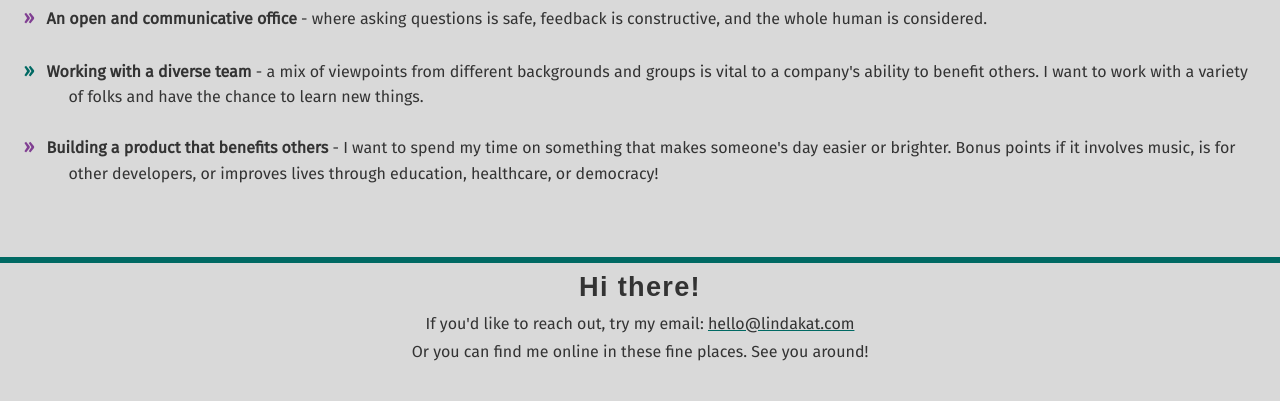
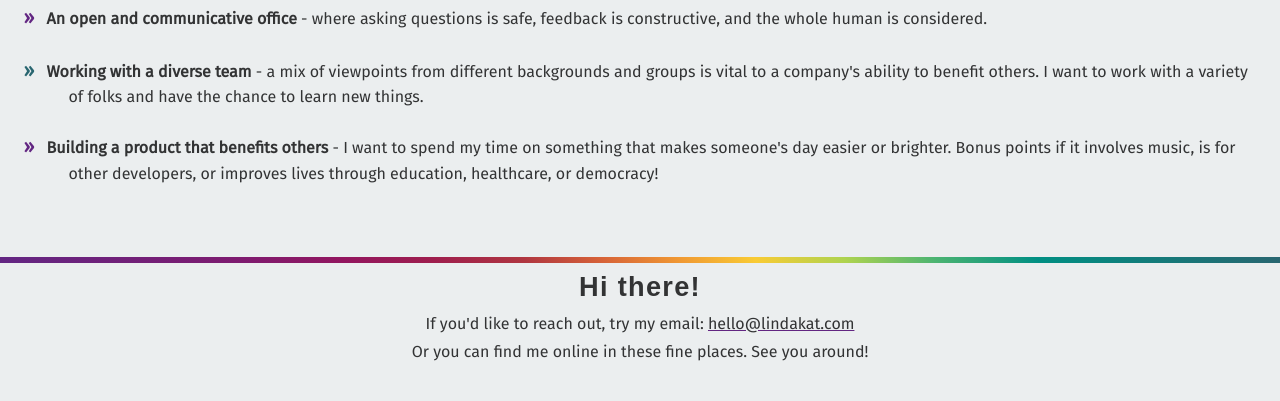
Before and after one commit to lindakatcodes/lindakatdev, an Astro site: page /about in a window 1280 px wide. Shown: the part 628-1029 px from the top of the page. Built offline with nearby package versions, Linux system fonts and the light colour scheme; Astro itself is replaced by a stand-in of ours; a web font is replaced by a local one.

Commit message:
changed back to original color scheme; updated variables as needed

```diff
--- a/src/components/colorTest.astro
+++ /dev/null
@@ -1,30 +0,0 @@
-<div class="wrapper">
-  <div class="one">Box 1</div>
-  <div class="two">Box 2</div>
-</div>
-
-<style>
-  .wrapper {
-    display: flex;
-    gap: 30px;
-    justify-content: center;
-    margin-top: 50px;
-  }
-
-  .one,
-  .two {
-    width: 200px;
-    height: 200px;
-    padding: 5px;
-    text-align: center;
-    color: var(--text-flip);
-  }
-
-  .one {
-    background: var(--accent);
-  }
-
-  .two {
-    background: var(--highlight);
-  }
-</style>
--- a/src/components/footer.astro
+++ b/src/components/footer.astro
@@ -37,11 +37,11 @@
     background: none;
     border: none;
     cursor: pointer;
-    text-decoration: solid underline var(--accent);
+    text-decoration: solid underline var(--purple);
   }
 
   .email-copy-action:hover {
-    background-color: var(--highlight);
+    background-color: var(--pink);
     text-decoration-style: double;
     -webkit-background-clip: text;
     -webkit-text-fill-color: transparent;
--- a/src/components/navBar.astro
+++ b/src/components/navBar.astro
@@ -45,7 +45,7 @@
   }
 
   .link:hover {
-    text-decoration: 4px underline solid var(--highlight);
+    text-decoration: 4px underline solid var(--green);
     text-underline-offset: 5px;
   }
 
@@ -56,7 +56,7 @@
 
   .home:hover {
     text-decoration: none;
-    color: var(--accent);
+    color: var(--blue);
   }
 
   .spacer {
@@ -64,6 +64,6 @@
   }
 
   .active {
-    color: var(--highlight);
+    color: var(--purple);
   }
 </style>
--- a/src/components/themeToggle.astro
+++ b/src/components/themeToggle.astro
@@ -67,7 +67,7 @@
   }
 
   .theme-button svg:hover {
-    fill: var(--highlight);
+    fill: var(--yellow);
   }
 </style>
 
--- a/src/pages/about.astro
+++ b/src/pages/about.astro
@@ -76,7 +76,7 @@
   h1 {
     text-align: center;
     font-size: 2.5rem;
-    color: var(--accent);
+    color: var(--blue);
     margin-bottom: 0.75rem;
   }
 
@@ -90,7 +90,7 @@
     height: auto;
     margin: 1.5rem auto 1rem;
     border-radius: 50px;
-    border: 2px solid var(--highlight);
+    border: 2px solid var(--yellow);
     box-shadow: -12px 12px 16px 0px var(--bg-shadow);
   }
 
@@ -98,11 +98,11 @@
     background: none;
     border: none;
     cursor: pointer;
-    text-decoration: solid underline var(--accent);
+    text-decoration: solid underline var(--gradient);
   }
 
   .email-copy-action:hover {
-    background-color: var(--highlight);
+    background-color: var(--pink);
     text-decoration-style: double;
     -webkit-background-clip: text;
     -webkit-text-fill-color: transparent;
--- a/src/styles/global.css
+++ b/src/styles/global.css
@@ -17,43 +17,78 @@
 }
 
 /*
-  dark theme
-  background hsl(0,0%,20%)
-  bg-shadow hsl(0,0%,10%)
-  bg-light hsl(0,0%,30%)
-  text-main hsl(0,0%,85%)
-  text-flip hsl(0,0%,20%)
-  accent hsla(233, 65%, 73%, 1)
-  highlight hsla(164, 51%, 65%, 1)
+dark
+purple: D3A9EA
+blue: 95D9E4
+yellow: F9F5AD
+green: 9DE59A
+pink: EAA9B6
 
-  light theme
-  background hsla(248, 0%, 85%, 1)
-  bg-shadow hsla(248, 0%, 70%, 1)
-  bg-light hsla(248, 0%, 95%, 1)
-  text-main hsl(0,0%,20%)
-  text-flip hsla(248, 0%, 85%, 1)
-  accent hsla(177, 100%, 21%, 1)
-  highlight hsla(287, 40%, 41%, 1)
+light
+purple: 622682
+blue: 28646f
+yellow: f8df3a
+green: 1f631c
+pink: a02840
+
+black: 323334
+white: ebeeef
 */
 
 .theme-dark {
-  --background: #333333;
-  --bg-shadow: #1a1a1a;
-  --bg-light: #4d4d4d;
-  --text-main: #d9d9d9;
-  --text-flip: #333333;
-  --accent: #8c97e7;
-  --highlight: #78d3bb;
+  --background: hsla(210, 2%, 20%, 1);
+  --bg-shadow: hsla(210, 2%, 15%, 1);
+  --bg-light: hsla(210, 2%, 25%, 1);
+  --text-main: hsla(195, 10%, 93%, 1);
+  --text-flip: var(--background);
+  --purple: hsla(279, 61%, 79%, 1);
+  --blue: hsla(188, 59%, 74%, 1);
+  --yellow: hsla(57, 86%, 83%, 1);
+  --green: hsla(118, 59%, 75%, 1);
+  --pink: hsla(348, 61%, 79%, 1);
+  --gradient: linear-gradient(
+    60deg,
+    hsl(279deg 61% 79%) 0%,
+    hsl(307deg 49% 77%) 19%,
+    hsl(326deg 59% 78%) 27%,
+    hsl(340deg 63% 79%) 34%,
+    hsl(355deg 73% 81%) 41%,
+    hsl(14deg 100% 83%) 47%,
+    hsl(32deg 100% 82%) 53%,
+    hsl(48deg 99% 83%) 59%,
+    hsl(85deg 75% 83%) 66%,
+    hsl(141deg 66% 82%) 73%,
+    hsl(171deg 60% 75%) 81%,
+    hsl(188deg 59% 74%) 100%
+  );
 }
 
 .theme-light {
-  --background: #d9d9d9;
-  --bg-shadow: #b3b3b3;
-  --bg-light: #f2f2f2;
-  --text-main: #333333;
-  --text-flip: #d9d9d9;
-  --accent: #006963;
-  --highlight: #803f92;
+  --background: hsla(195, 10%, 93%, 1);
+  --bg-shadow: hsla(195, 10%, 87%, 1);
+  --bg-light: hsla(195, 10%, 98%, 1);
+  --text-main: hsla(210, 2%, 20%, 1);
+  --text-flip: var(--background);
+  --purple: hsla(279, 55%, 33%, 1);
+  --blue: hsla(189, 47%, 30%, 1);
+  --yellow: hsla(52, 93%, 60%, 1);
+  --green: hsla(117, 56%, 25%, 1);
+  --pink: hsla(348, 60%, 39%, 1);
+  --gradient: linear-gradient(
+    60deg,
+    hsl(279deg 55% 33%) 0%,
+    hsl(309deg 65% 30%) 19%,
+    hsl(325deg 74% 33%) 27%,
+    hsl(338deg 68% 37%) 34%,
+    hsl(355deg 53% 45%) 41%,
+    hsl(16deg 66% 53%) 47%,
+    hsl(32deg 86% 57%) 53%,
+    hsl(46deg 94% 59%) 59%,
+    hsl(77deg 60% 57%) 66%,
+    hsl(142deg 41% 50%) 73%,
+    hsl(175deg 100% 28%) 81%,
+    hsl(189deg 47% 30%) 100%
+  );
 }
 
 /* basic font & color settings */
@@ -82,7 +117,7 @@
 /* styles used on multiple pages */
 .divider {
   height: 6px;
-  background: var(--accent);
+  background: var(--gradient);
 }
 
 ul {
@@ -100,11 +135,11 @@
   margin: 0 0.5rem;
   font-size: 1.2rem;
   font-weight: bold;
-  color: var(--highlight);
+  color: var(--purple);
 }
 
 ul li:nth-child(2n)::before {
-  color: var(--accent);
+  color: var(--blue);
 }
 
 /* Light theme specific settings */
```
